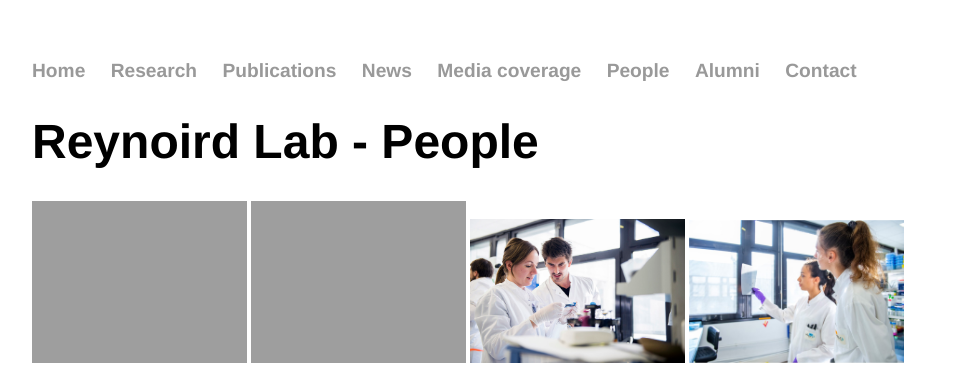
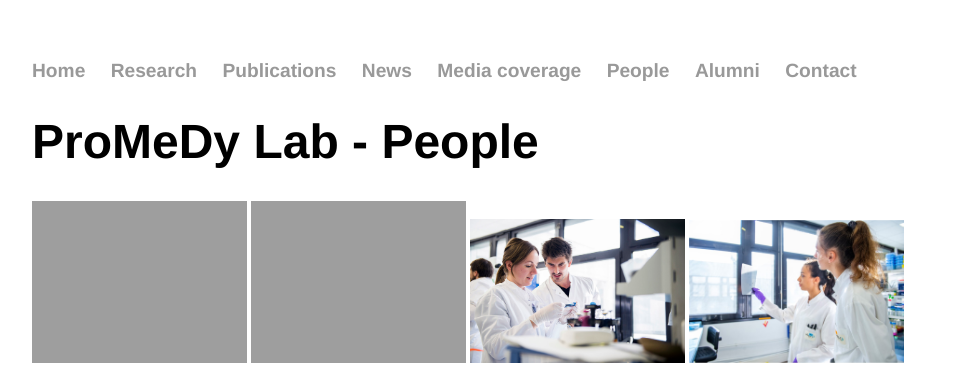
Before and after one commit to Reynoird-Lab/Reynoird-lab.github.io, a Jekyll site: the page built from People/index.html, in a window 1280 px wide. Shown: the top 365 px of the page, without its empty margins (160-1119 px from the left). Built offline with Jekyll 4.4.1, drawn with Linux system fonts in a browser that asks for light colours; Markdown is read by kramdown in place of the engine named in the settings.

Commit message:
Change lab name from Reynoird to ProMeDy Lab

```diff
--- a/People/index.html
+++ b/People/index.html
@@ -5,7 +5,7 @@ title: People
 <meta name="description" content="The Reynoird Lab is directed by Dr Nicolas REYNOIRD, CRCN CNRS."/>
 
 
-<h1>Reynoird Lab - {{ page.title }}</h1>
+<h1>ProMeDy Lab - {{ page.title }}</h1>
 
 
 <img src="https://reynoird-lab.github.io/Images/labretreat2026.jpg" width="215" alt="Reynoird lab 1"/> <img src="https://reynoird-lab.github.io/Images/TOM_3906.jpg" width="215" alt="Reynoird lab 2"/> <img src="https://reynoird-lab.github.io/Images/TOM_3857.jpg" alt="Reynoird lab 3" width="215" /> <img src="https://reynoird-lab.github.io/Images/staff1.jpg" alt="Reynoird lab 4" width="215" />
```
